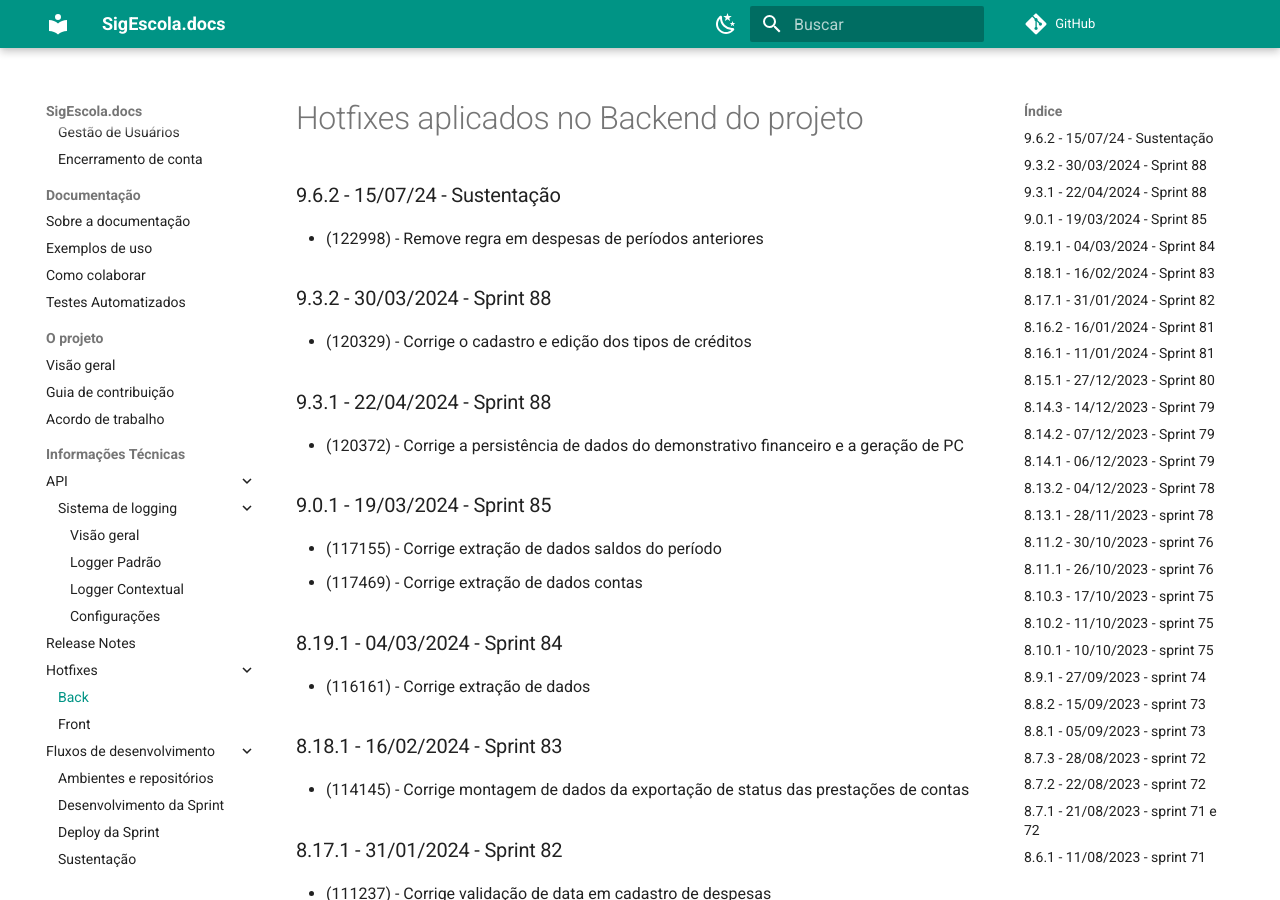
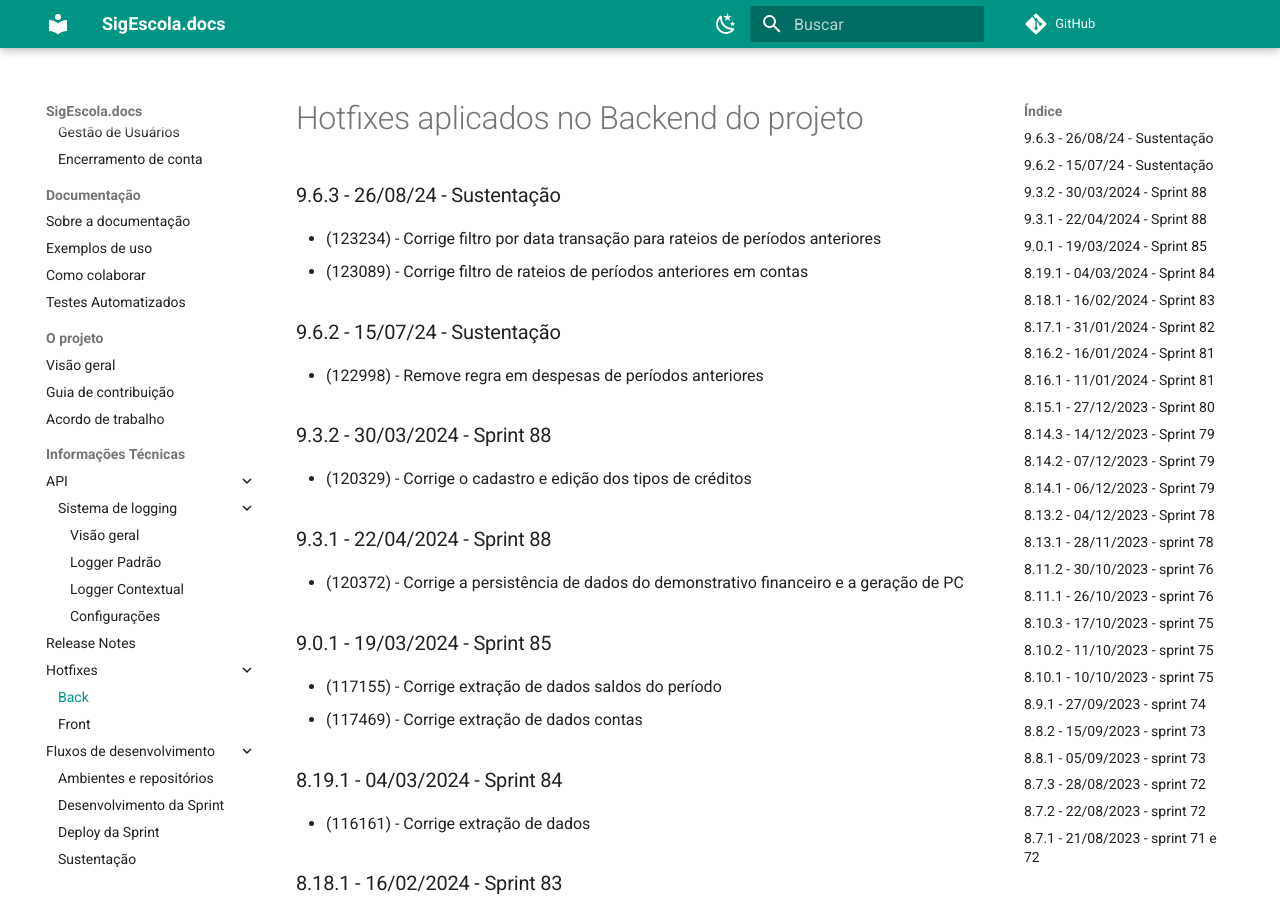
Before and after one commit to prefeiturasp/SME-PTRF-Docs, an MkDocs documentation site: the page built from docs/projeto/hotfixes_back.md, in a window 1280 px wide and 900 px high. Built offline with MkDocs 1.6.1 and Material for MkDocs 9.7.7, drawn with Linux system fonts in a browser that asks for light colours; comment, search, counter and statistics services are not loaded.

Commit message:
Update hotfixes_back.md

```diff
--- a/docs/projeto/hotfixes_back.md
+++ b/docs/projeto/hotfixes_back.md
@@ -1,4 +1,9 @@
 # Hotfixes aplicados no Backend do projeto
+
+### 9.6.3 - 26/08/24 - Sustentação
+
+* (123234) - Corrige filtro por data transação para rateios de períodos anteriores
+* (123089) - Corrige filtro de rateios de períodos anteriores em contas
 
 ### 9.6.2 - 15/07/24 - Sustentação
 * (122998) - Remove regra em despesas de períodos anteriores
```
